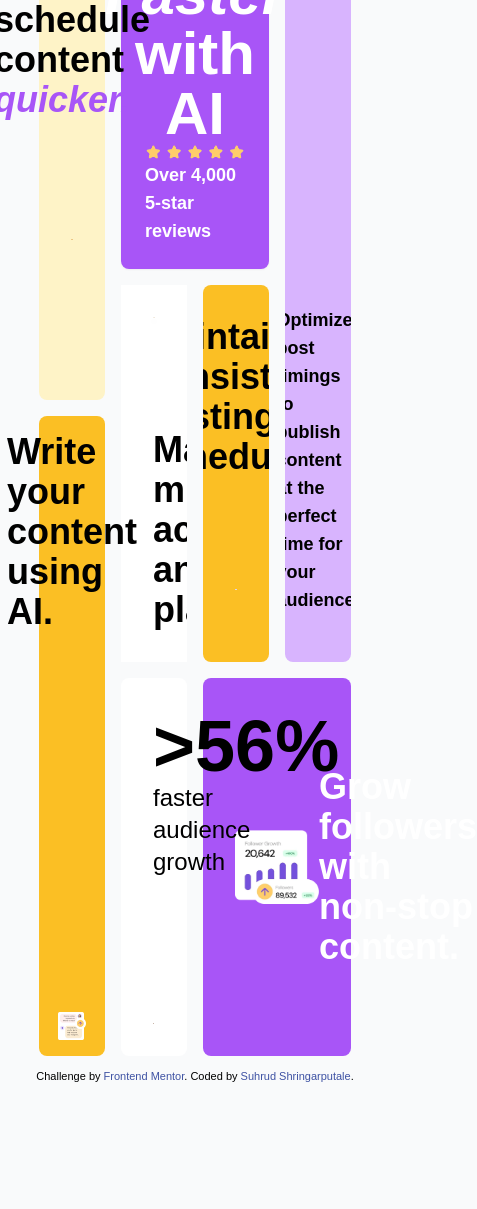
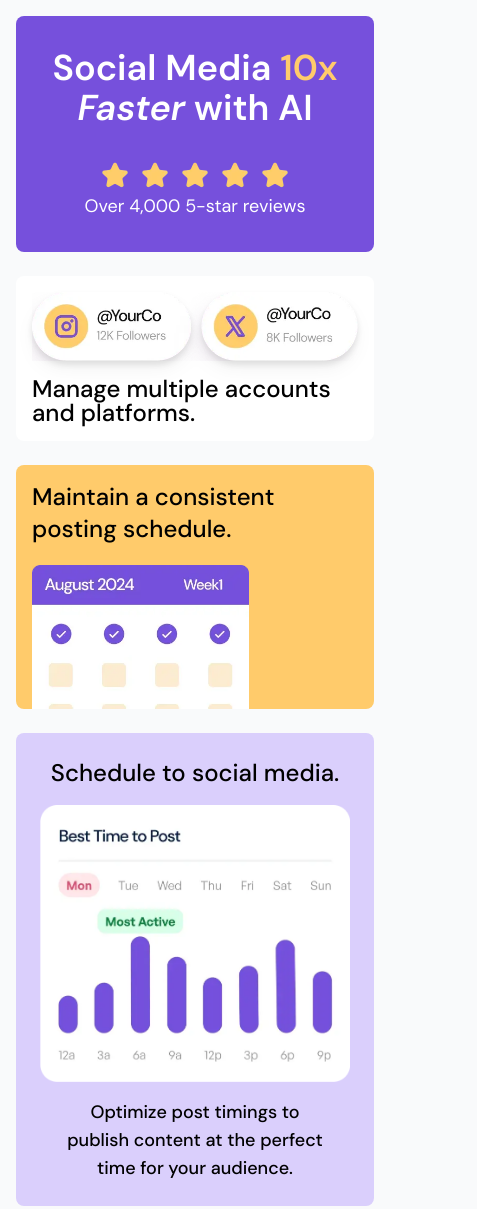
Before and after one commit to SUD58/Frontend-Mentor-Bento-Grid, a website: page index.html in a window 390 px wide. Shown: the top 1209 px of the page, 477 px wide, since content can reach past the window. Before the commit the page ends 1084 px from the top, so only its background shows below. Drawn offline with Linux system fonts and the light colour scheme.

Commit message:
Take mobile-first approach and add style guide colours
Desktop first approach led to layout issues on
both mobile and desktop. Colours were incorrect.

```diff
--- a/index.html
+++ b/index.html
@@ -1,5 +1,5 @@
 <!doctype html>
-<html lang="en">
+<html lang="en" class="m-0 box-border">
   <head>
     <meta charset="UTF-8" />
     <meta name="viewport" content="width=device-width, initial-scale=1.0" />
@@ -13,6 +13,13 @@
     />
 
     <title>Frontend Mentor | Bento grid</title>
+
+    <link rel="preconnect" href="https://fonts.googleapis.com" />
+    <link rel="preconnect" href="https://fonts.gstatic.com" crossorigin />
+    <link
+      href="https://fonts.googleapis.com/css2?family=DM+Sans:ital,opsz,wght@0,9..40,100..1000;1,9..40,100..1000&display=swap"
+      rel="stylesheet"
+    />
 
     <link href="./output.css" rel="stylesheet" />
 
@@ -28,14 +35,16 @@
     </style>
   </head>
   <body
-    class="font-frontend flex h-screen flex-col items-center justify-center gap-3 bg-gray-50"
+    class="flex flex-col items-center justify-center gap-3 bg-gray-50 p-4 font-frontend lg:h-screen"
   >
-    <div class="grid w-4/5 grid-cols-4 grid-rows-10 gap-4 text-4xl font-bold">
+    <div
+      class="grid auto-rows-auto grid-cols-1 gap-6 text-2xl font-medium lg:auto-rows-fr lg:grid-cols-4"
+    >
       <div
-        class="col-span-2 col-start-2 row-span-4 flex flex-col items-center justify-evenly rounded-lg bg-purple-500 p-6 text-white shadow-sm"
+        class="bg-frontend-purple-500 flex flex-col gap-8 rounded-lg p-8 text-white lg:col-span-2 lg:col-start-2 lg:row-span-4 lg:row-start-1"
       >
-        <div class="text-balance text-center text-6xl">
-          Social Media <span class="text-amber-400">10x</span>
+        <div class="text-balance text-center text-4xl font-semibold">
+          Social Media <span class="text-frontend-yellow-500">10x</span>
           <span class="italic">Faster</span> with AI
         </div>
         <div class="flex flex-col items-center">
@@ -44,81 +53,88 @@
             alt="Five yellow stars"
             class="w-48"
           />
-          <div class="text-lg">Over 4,000 5-star reviews</div>
+          <div class="text-lg font-normal">Over 4,000 5-star reviews</div>
         </div>
       </div>
+
       <div
-        class="col-span-1 col-start-2 row-span-3 row-start-5 flex flex-col items-start justify-between gap-4 overflow-hidden bg-white p-8"
+        class="flex flex-col gap-4 rounded-lg bg-white p-4 lg:col-start-2 lg:row-span-3 lg:row-start-5"
       >
         <img
           src="assets/images/illustration-multiple-platforms.webp"
           alt=""
           class="drop-shadow-lg"
         />
-        <div>Manage multiple accounts and platforms.</div>
+        <div class="leading-6">Manage multiple accounts and platforms.</div>
       </div>
+
       <div
-        class="col-span-1 col-start-3 row-span-3 row-start-5 flex flex-col items-center gap-4 overflow-hidden rounded-lg bg-amber-400 px-8 pt-8"
+        class="bg-frontend-yellow-500 flex flex-col overflow-hidden rounded-lg px-4 pt-4"
       >
         <div>Maintain a consistent posting schedule.</div>
         <img
           src="assets/images/illustration-consistent-schedule.webp"
           alt=""
-          class="relative top-24"
+          class="relative -bottom-5 w-2/3"
         />
       </div>
+
       <div
-        class="col-start-4 row-span-7 flex flex-col items-center justify-between overflow-hidden rounded-lg bg-purple-300 px-6 py-12"
+        class="bg-frontend-purple-100 flex flex-col gap-4 rounded-lg p-6 text-center lg:col-start-4 lg:row-span-7 lg:row-start-1"
       >
-        <div class="text-balance font-bold">Schedule to social media.</div>
+        <div class="">Schedule to social media.</div>
         <img
           src="assets/images/illustration-schedule-posts.webp"
           alt=""
-          class="relative left-36"
+          class=""
         />
-        <div class="text-lg">
+        <div class="text-balance text-lg">
           Optimize post timings to publish content at the perfect time for your
           audience.
         </div>
       </div>
+
       <div
-        class="col-span-2 col-start-3 row-span-3 row-start-8 flex items-center text-pretty rounded-lg bg-purple-500 p-8 text-white"
+        class="bg-frontend-purple-500 flex flex-col items-center gap-6 rounded-lg px-8 py-6 text-center text-4xl text-white lg:col-span-2 lg:col-start-3 lg:row-span-3 lg:row-start-8"
       >
         <img
           src="assets/images/illustration-grow-followers.webp"
           alt=""
-          class=""
+          class="w-4/5"
         />
         <div>Grow followers with non-stop content.</div>
       </div>
+
       <div
-        class="col-start-2 row-span-3 row-start-8 flex flex-col justify-between rounded-lg bg-white p-8"
+        class="flex flex-col gap-4 rounded-lg bg-white p-6 lg:col-start-2 lg:row-span-3 lg:row-start-8"
       >
         <div>
-          <div class="text-7xl">>56%</div>
-          <div class="text-2xl font-normal">faster audience growth</div>
+          <div class="text-5xl">>56%</div>
+          <div class="text-lg">faster audience growth</div>
         </div>
         <img
           src="assets/images/illustration-audience-growth.webp"
           alt=""
-          class="w-2/3"
+          class="w-3/5"
         />
       </div>
+
       <div
-        class="row-span-5 row-start-1 flex flex-col items-center justify-evenly gap-4 rounded-lg bg-amber-100 px-8 py-14 font-bold"
+        class="bg-frontend-yellow-100 flex flex-col gap-4 rounded-lg p-6 text-3xl font-bold lg:col-start-1 lg:row-span-5 lg:row-start-1"
       >
         <div>
           Create and schedule content
-          <span class="italic text-purple-500">quicker.</span>
+          <span class="text-frontend-purple-500 italic">quicker.</span>
         </div>
         <img
           src="assets/images/illustration-create-post.webp"
           alt="Create post"
-          class="w-4/5"
+          class="w-2/3"
         />
       </div>
+
       <div
-        class="row-span-5 flex flex-col items-center justify-between text-balance rounded-lg bg-amber-400 p-4 font-bold"
+        class="bg-frontend-yellow-500 flex flex-col gap-4 rounded-lg p-6 text-3xl font-bold lg:col-start-1 lg:row-span-5 lg:row-start-6"
       >
         Write your content using AI.
         <img
--- a/tailwind.config.js
+++ b/tailwind.config.js
@@ -6,6 +6,18 @@ module.exports = {
       fontFamily: {
         frontend: ['"DM Sans", sans-serif'],
       },
+      colors: {
+        frontend: {
+          purple: {
+            100: "hsl(254, 88%, 90%)",
+            500: "hsl(256, 67%, 59%)",
+          },
+          yellow: {
+            100: "hsl(31, 66%, 93%)",
+            500: "hsl(39, 100%, 71%)",
+          },
+        },
+      },
     },
   },
   plugins: [],
```
Also changed, not shown: output.css.
